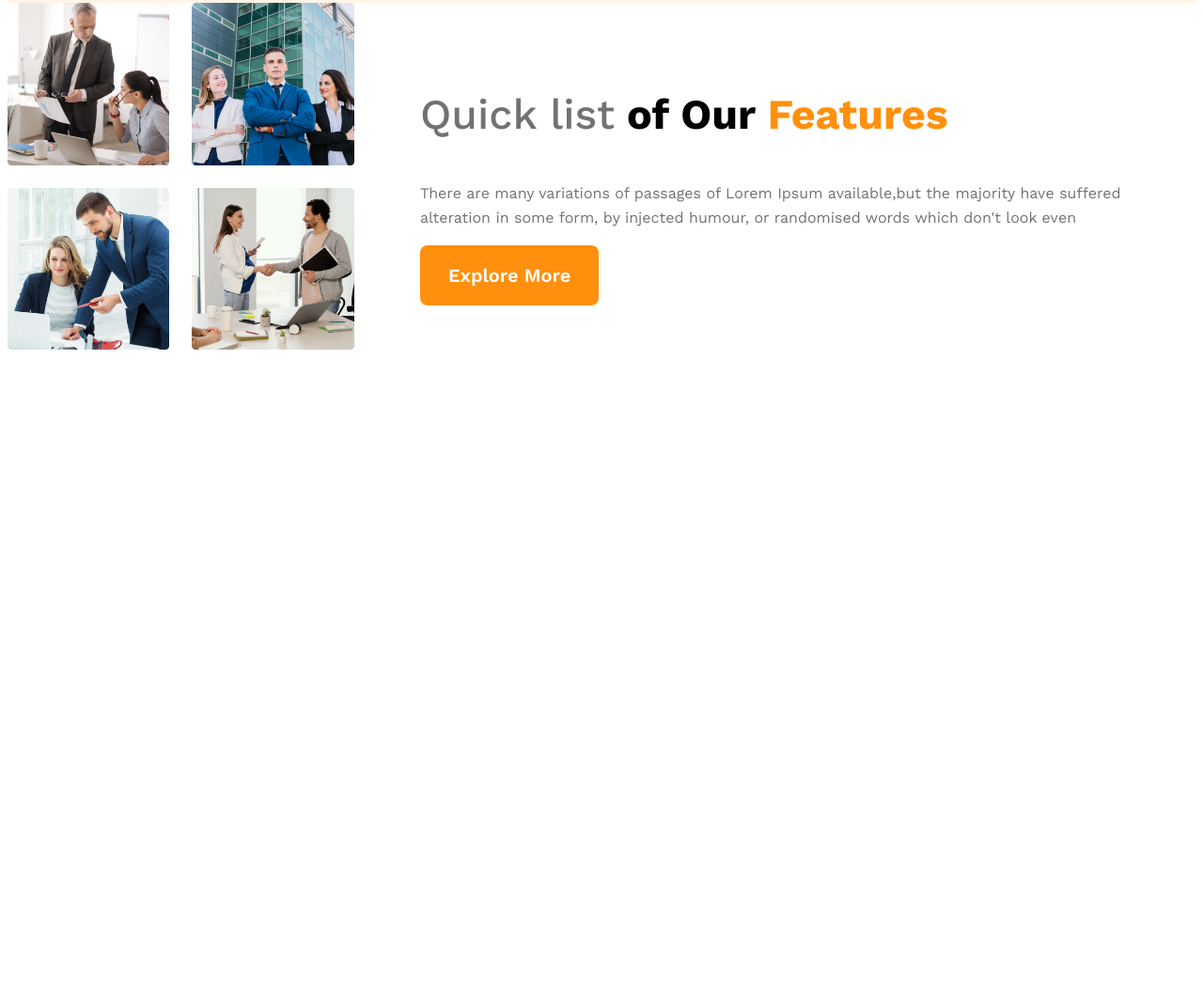
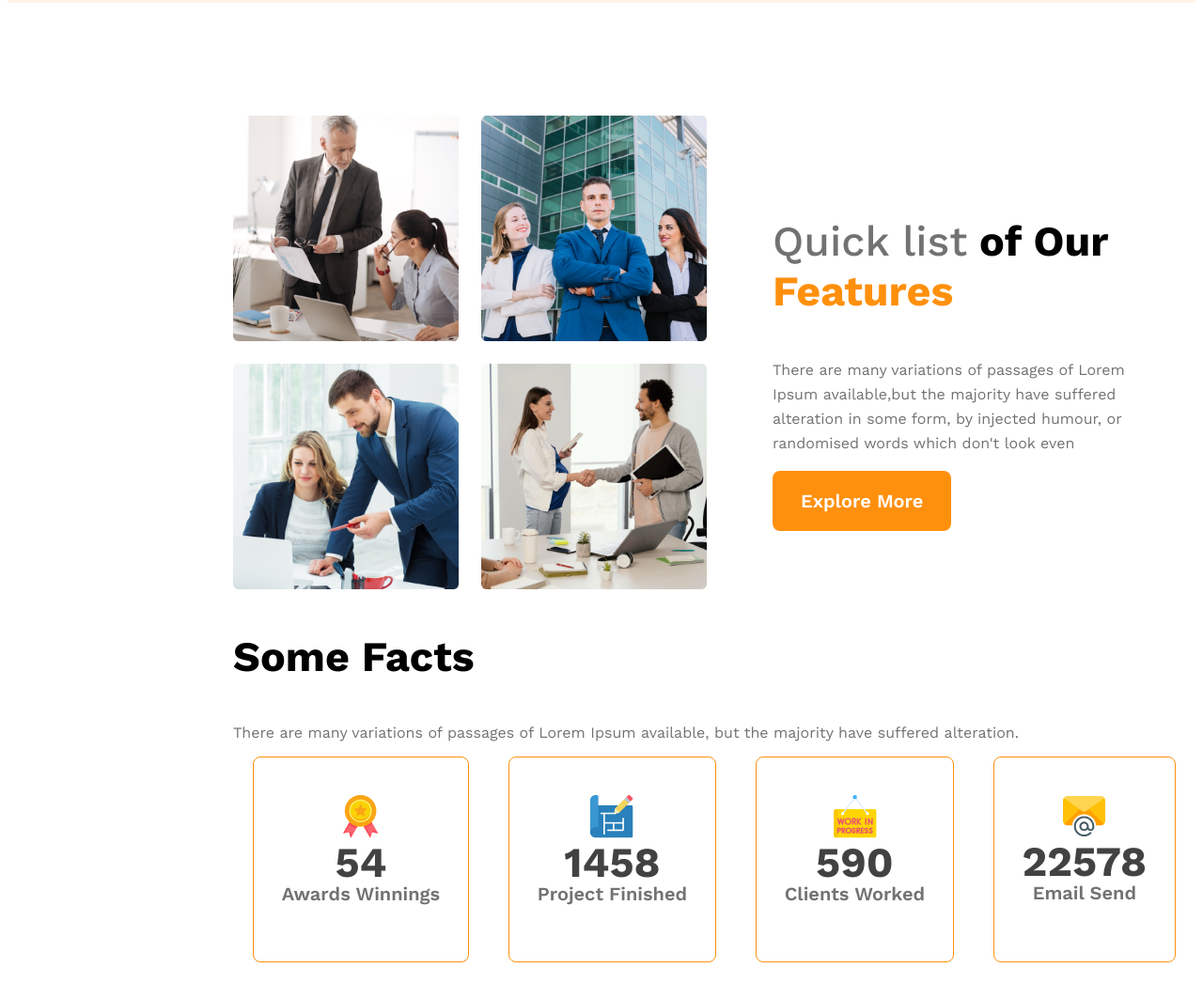
Before and after one commit to asaduzzaman786/G3-Architects-Website, a plain HTML site: page index.html in a window 1280 px wide. Shown: the part 1028-2091 px from the top of the page at 94% size. Before the commit the page ends 1408 px from the top, so only its background shows below. Drawn offline with nearby package versions, Linux system fonts and the light colour scheme.

Commit message:
facts section done

```diff
--- a/index.html
+++ b/index.html
@@ -41,6 +41,37 @@
                 <button class="btn">Explore More</button>
             </div>
         </section>
+
+        <section class="team-features">
+
+        </section>
+
+        <section class="team-facts">
+            <h3>Some Facts</h3>
+            <p>There are many variations of passages of Lorem Ipsum available, but the majority have suffered alteration.</p>
+            <div class="card-container">
+                <div class="facts-card">
+                    <img src="images/icons/ribon.png" alt="">
+                    <h2>54</h2>
+                    <p>Awards Winnings</p>
+                </div>
+                <div class="facts-card">
+                    <img src="images/icons/projects.png" alt="">
+                    <h2>1458</h2>
+                    <p>Project Finished</p>
+                </div>
+                <div class="facts-card">
+                    <img src="images/icons/customers.png" alt="">
+                    <h2>590</h2>
+                    <p>Clients Worked</p>
+                </div>
+                <div class="facts-card">
+                    <img src="images/icons/email.png" alt="">
+                    <h2>22578</h2>
+                    <p>Email Send</p>
+                </div>
+            </div>
+        </section>
     </main>
 
     <footer>
--- a/styles/style.css
+++ b/styles/style.css
@@ -11,6 +11,10 @@
 
 a{
     text-decoration: none;
+}
+
+p{
+    color: #727272;
 }
 
 .btn{
@@ -66,9 +70,7 @@ ul li a{
     font-weight: 700;
     color: #131313;
 }
-.banner-content p{
-    color: #727272;
-}
+
 .banner img{
     width: 100%;
     margin: 20px;
@@ -77,16 +79,19 @@ ul li a{
 
 main{
     max-width:1440px;
-    margin: 0 auto;
+    margin: 70px auto;
+    padding: 50px 240px;
+    padding-right: 0;
 }
 
 .team-container{
     display: flex;
     align-items: center;
+    justify-content: center;
 }
 
 .team-img-container img{
-    width: 100%;
+    width: 240px;
 }
 
 .team-img-container{
@@ -103,7 +108,6 @@ main{
     font-size: 2.8rem;
 }
 .team-text-container P{
-    color: #727272;
     font-size: 1rem;
     font-weight: 400;
     line-height: 26px;
@@ -121,24 +125,66 @@ main{
 
 
 
+.team-facts h3{
+    font-size: 2.8rem;
+}
 
+.card-container{
+    display: flex;
+    justify-content: space-around;
+}
+.facts-card{
+    border-radius: 8px;
+    border: 1px solid #FF900E;
+    padding: 40px 30px;
+    text-align: center;
+}
+.facts-card h2{
+    font-size: 2.8rem;
+    color: #424242;
+    margin-top: -5px;
+    margin-bottom: 0;
+}
+
+.facts-card p{
+    color:#727272;
+    font-size: 1.25rem;
+    font-weight: 600;
+    margin-top: -5px;
+}
 
 
 @media screen and (max-width:576px){
     header{
         padding: 20px;
     }
-    nav{
+    nav, .team-container{
         flex-direction: column;
     }
+    main{
+        padding: 30px 0;
+    }
+    .team-img-container{
+        grid-template-columns: 1fr;
+    }
+
+    .team-text-container{
+        padding-left:20px ;
+        padding-right: 20px;
+    }
 }
+
 
 
 @media screen and (min-width:576px) and (max-width:960px){
     header{
         padding: 20px;
     }
-    nav{
+    nav, .team-container{
         flex-direction: column;
     }
+
+    main{
+        padding: 30px 0;
+    }
 }
```
